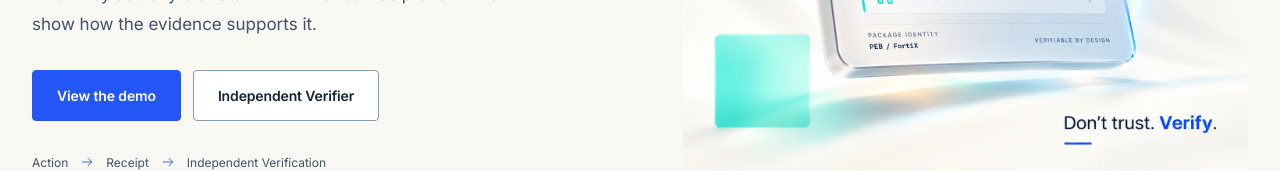
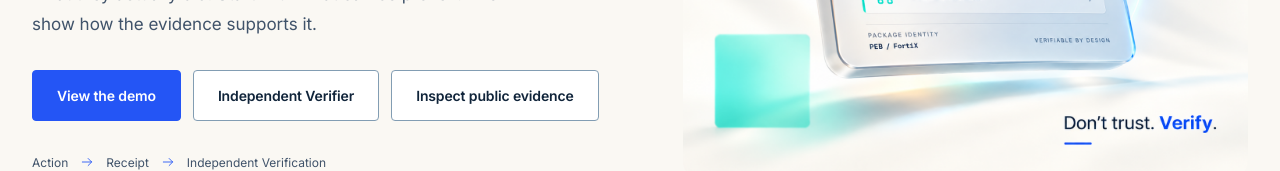
Before and after one commit to youneselyamani01-wq/fortix, a React (Vite) app in the folder site/: page / in a window 1280 px wide. Shown: the part 395-566 px from the top of the page. Built offline with nearby package versions, Linux system fonts and the light colour scheme; no server answers.

Commit message:
feat(public-proof): style and surface public verification CTA

```diff
--- a/site/src/components/hero/Hero.tsx
+++ b/site/src/components/hero/Hero.tsx
@@ -6,7 +6,7 @@ import { DEMO_URL, VERIFIER_URL } from "../../content/links";
 import "./hero.css";
 
 export function Hero() {
-  const { t } = useI18n();
+  const { t, locale } = useI18n();
 
   return (
     <section id={SECTION_IDS.hero} className="hero" aria-labelledby="hero-title">
@@ -24,6 +24,9 @@ export function Hero() {
           </a>
           <a className="button button--ghost" href={VERIFIER_URL} target="_blank" rel="noopener noreferrer">
             {t.nav.verifier}
+          </a>
+          <a className="button button--ghost" href="#open-verification">
+            {locale === "fr" ? "Examiner une preuve publique" : "Inspect public evidence"}
           </a>
         </div>
 
```
